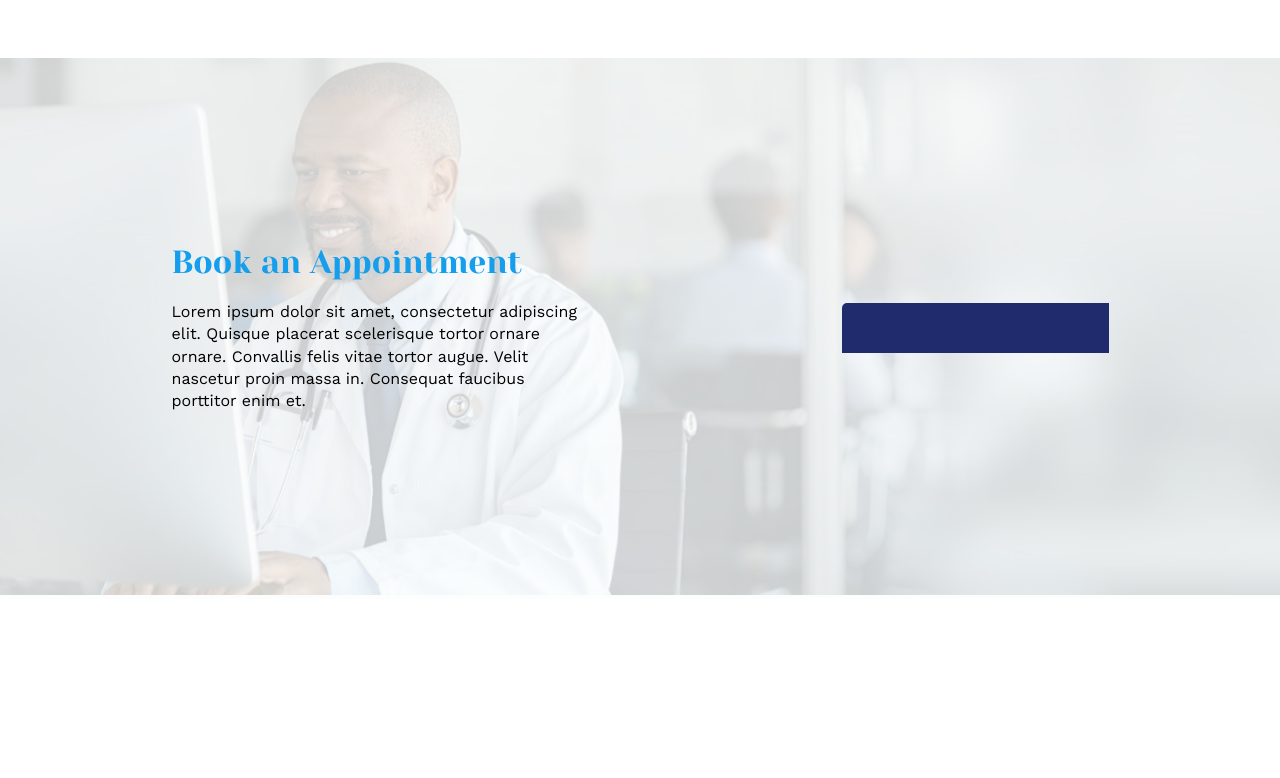
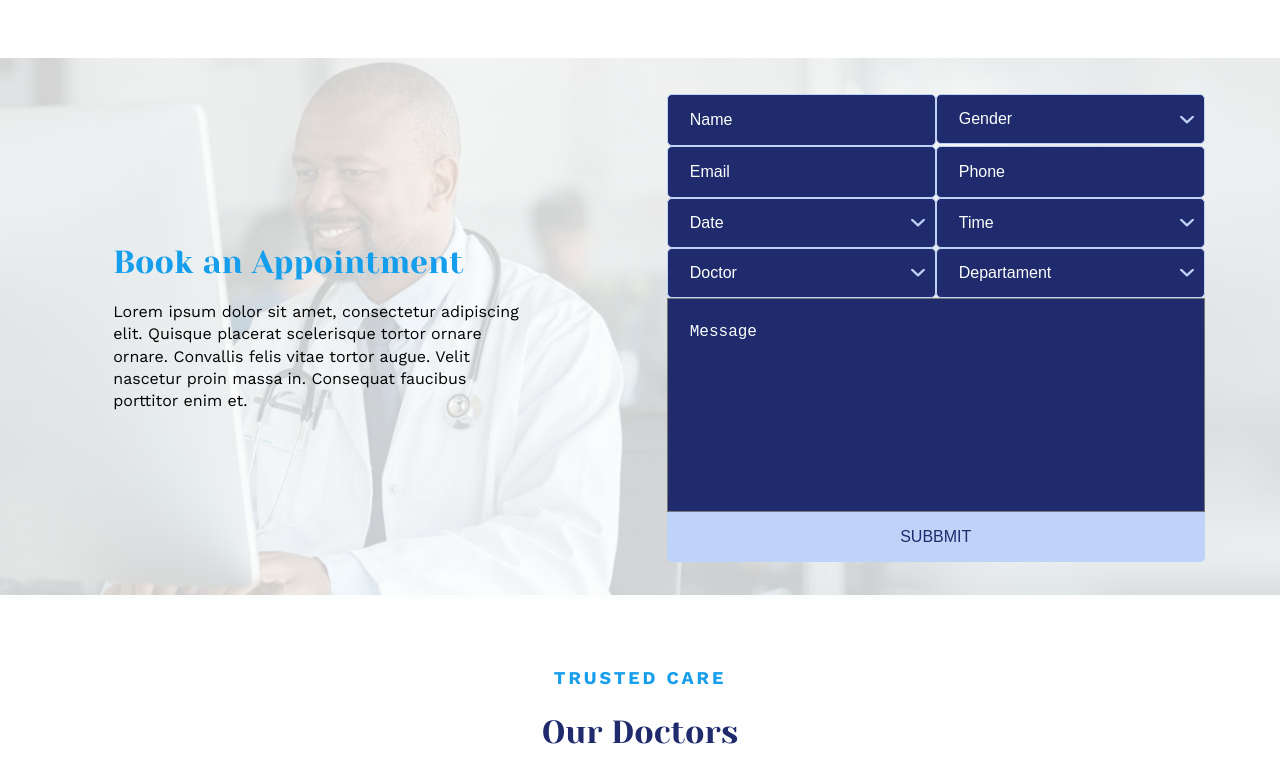
Before and after one commit to skiwqv/hospital, a Vue app: page / in a window 1280 px wide. Shown: the part 2755-3533 px from the top of the page. Before the commit the page ends 3354 px from the top, so only its background shows below. Built offline with nearby package versions, Linux system fonts and the light colour scheme.

Commit message:
added base form

```diff
--- a/src/assets/scss/components/form.scss
+++ b/src/assets/scss/components/form.scss
@@ -1,6 +1,10 @@
+.form{
+    display: grid;
+    grid-template-columns: repeat(2, 1fr);
+    max-width: 500px;
     .base-input{
-    border-radius: 5px 0 0 0;
-    border:none;
+        border-radius: 5px;
+        border:1px solid $accent;
         background: $primary;
         width: 245px;
         height: 50px;
@@ -13,4 +17,62 @@
         line-height: 140%;
         color: $white;
         padding-left: 22px;
+        &::placeholder{
+            color: $white;
         }
+    }
+    .select-wrapper {
+        position: relative;
+        .select {
+            width: 100%;
+            -webkit-appearance: none; /* Для Safari и Chrome */
+            -moz-appearance: none; /* Для Firefox */
+            appearance: none; /* Убирает стандартную стрелку */
+        }
+        &::after{
+            content: '';
+            position: absolute;
+            right: 10px; /* Расположение иконки */
+            top: 50%;
+            transform: translateY(-50%);
+            width: 16px; /* Размер иконки */
+            height: 9px; /* Размер иконки */
+            background: url('../icons/arrow.svg') no-repeat center;
+            background-size: contain; /* Обеспечивает, что иконка не растягивается */
+            pointer-events: none; /* Не блокирует взаимодействие с `<select>` */
+        }
+      }
+      .base-textarea{
+          background-color: $primary;
+          grid-column: span 2;
+          height: 190px;
+          font-weight: 400;
+          font-size: 16px;
+          line-height: 140%;
+          color: $white;
+          padding: 22px 0 0 22px;
+          resize: none;
+          outline: none;
+          &::placeholder{
+            color: $white;
+        }
+      }
+      .form-button{
+        background-color: $accent;
+        grid-column: span 2;
+        border:none;
+        font-weight: 500;
+        font-size: 16px;
+        height: 50px;
+        line-height: 140%;
+        text-transform: uppercase;
+        text-align: center;
+        color: $primary;
+        border-radius: 0 0 5px 5px;
+        transition: background-color .3s;
+        cursor: pointer;
+        &:hover{
+            background-color: $accent-hover;
+        }
+      }
+}
--- a/src/assets/scss/components/home.scss
+++ b/src/assets/scss/components/home.scss
@@ -241,5 +241,10 @@
         max-width: 407px;
         margin-top: 20px;
       }
-
+    .doctors-wrapper{
+        margin-top: 68px;
+        display: flex;
+        flex-direction: column;
+        align-items: center;
+    }
 }
--- a/src/assets/scss/variables.scss
+++ b/src/assets/scss/variables.scss
@@ -4,6 +4,7 @@ $secondary:#159EEC;
 $accent:#BFD2F8;
 $black:#212124;
 $white:#FCFEFE;
+$accent-hover:#b0c1e2;
 
 
 //fonts
--- a/src/components/forms/baseForm.vue
+++ b/src/components/forms/baseForm.vue
@@ -1,6 +1,62 @@
 <template>
-  <form @submit.prevent>
-    <input type="text" class="base-input" />
+  <form @submit.prevent class="form">
+    <input placeholder="Name" type="text" class="base-input" />
+    <div class="select-wrapper">
+      <select name="gender" id="gender-select" class="base-input select">
+        <option value="" disabled selected>Gender</option>
+        <option value="male">Male</option>
+        <option value="female">Female</option>
+        <option value="non-binary">Non-binary</option>
+        <option value="prefer-not-to-say">Prefer not to say</option>
+        <option value="other">Other</option>
+      </select>
+    </div>
+    <input placeholder="Email" type="email" class="base-input" />
+    <input placeholder="Phone" type="tel" class="base-input" />
+    <div class="select-wrapper">
+      <select name="date" id="date-select" class="base-input select">
+        <option value="" disabled selected>Date</option>
+        <option value="male">07.09</option>
+        <option value="female">08.09</option>
+        <option value="non-binary">10.09</option>
+        <option value="prefer-not-to-say">21.09</option>
+        <option value="other">27.09</option>
+      </select>
+    </div>
+    <div class="select-wrapper">
+      <select name="time" id="time-select" class="base-input select">
+        <option value="" disabled selected>Time</option>
+        <option value="male">12:00</option>
+        <option value="female">13:00</option>
+        <option value="non-binary">14:00</option>
+        <option value="prefer-not-to-say">18:00</option>
+      </select>
+    </div>
+    <div class="select-wrapper">
+      <select name="doctor" id="doctor-select" class="base-input select">
+        <option value="" disabled selected>Doctor</option>
+        <option value="male">Semahina</option>
+        <option value="female">Kyrila</option>
+      </select>
+    </div>
+    <div class="select-wrapper">
+      <select
+        name="departament"
+        id="departament-select"
+        class="base-input select"
+      >
+        <option value="" disabled selected>Departament</option>
+        <option value="male">MedBat</option>
+        <option value="female">Chuguev</option>
+      </select>
+    </div>
+    <textarea
+      class="base-textarea"
+      placeholder="Message"
+      cols="30"
+      rows="10"
+    ></textarea>
+    <button class="form-button">Subbmit</button>
   </form>
 </template>
 
--- a/src/views/Home.vue
+++ b/src/views/Home.vue
@@ -83,6 +83,10 @@
         </div>
       </div>
     </section>
+    <section class="doctors-wrapper">
+      <span class="subtitle-base">Trusted Care</span>
+      <h2 class="title-base welcome-title">Our Doctors</h2>
+    </section>
   </div>
 </template>
 
@@ -91,7 +95,7 @@ import { ref } from "vue";
 import callendar from "../components/icons/callendar.vue";
 import users from "../components/icons/users.vue";
 import cash from "../components/icons/cash.vue";
-import tabs from "../components/home/tabs.vue";
+import tabs from "../components/tabs/tabs.vue";
 import heart from "../assets/icons/heart.svg";
 import baseForm from "../components/forms/baseForm.vue";
 const specialties = ref([
```
Also changed, not shown: src/assets/icons/arrow.svg (added), src/assets/images/brenda.jpg (added), src/components/tabs/tabs.vue (renamed from src/components/home/tabs.vue). Lines whose indentation alone changed are shown as unchanged.
